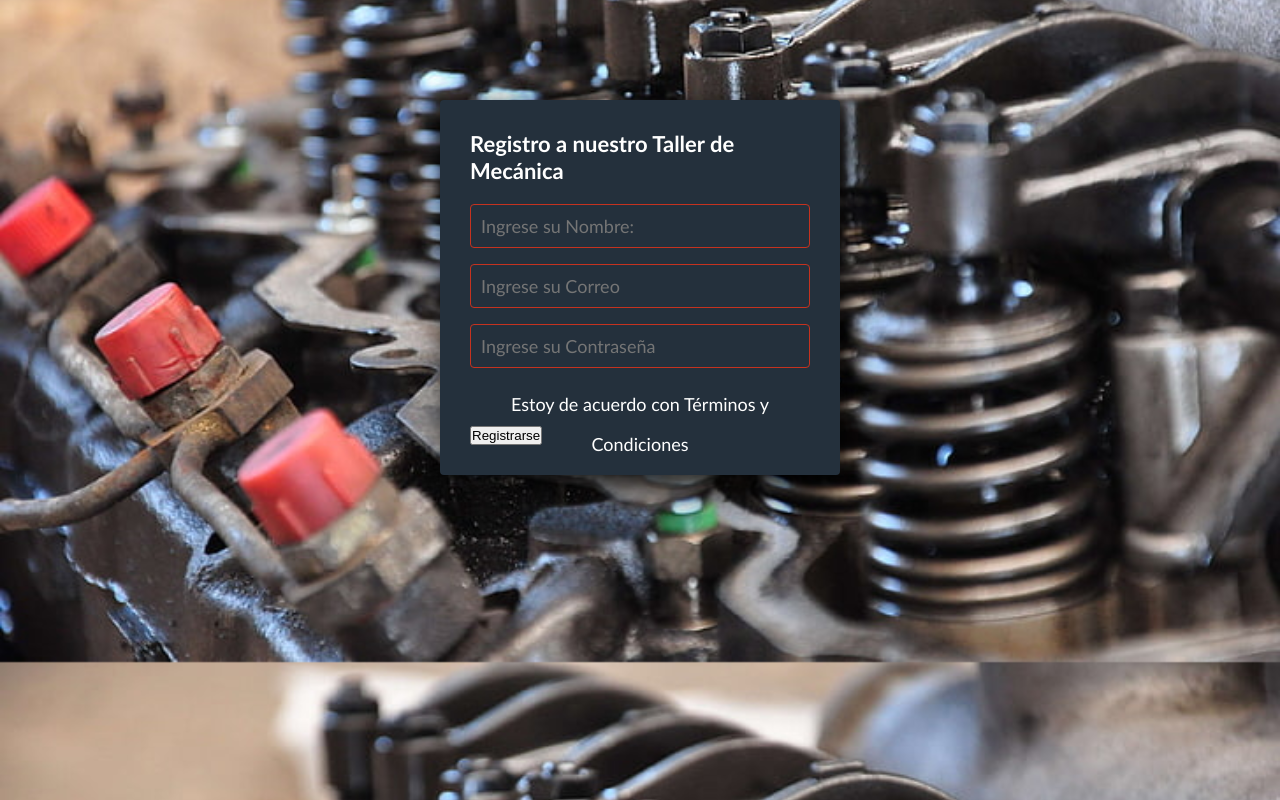
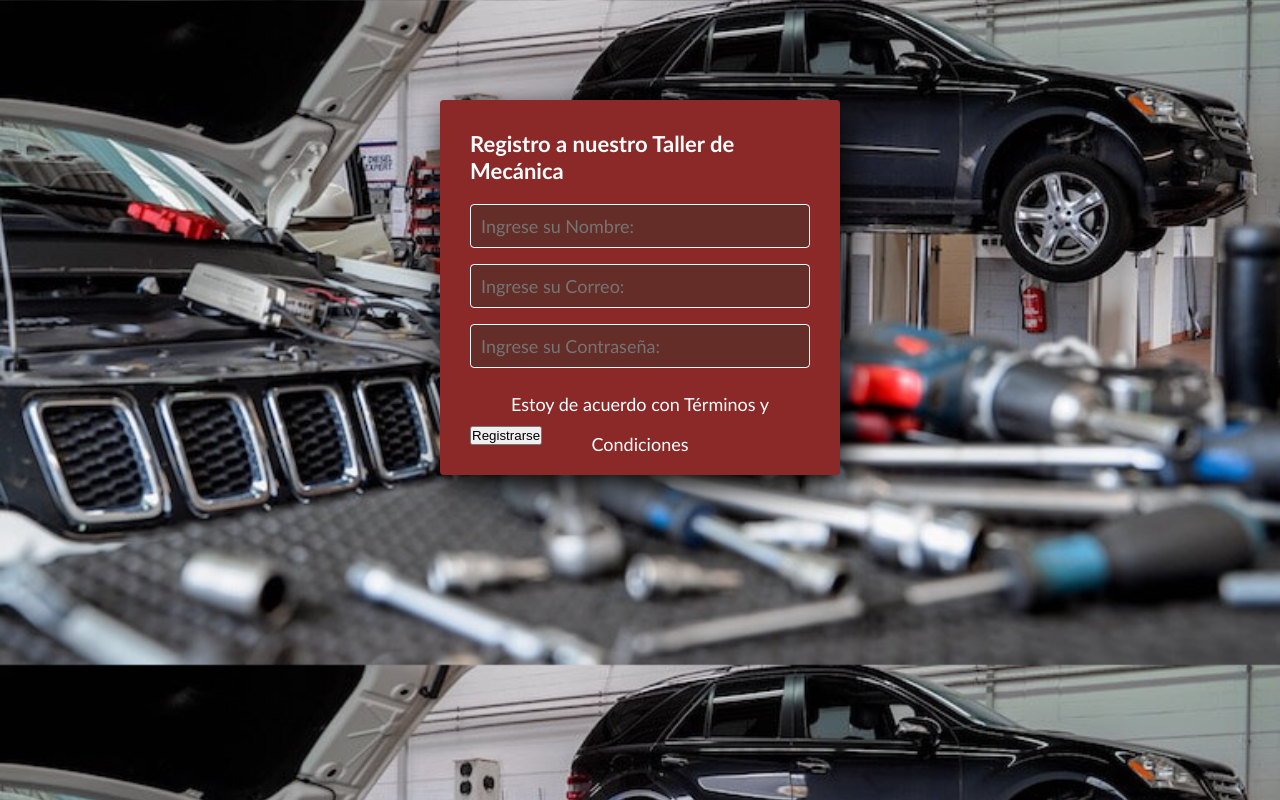
Before and after one commit to MikeRubioP/Prueba-Web, a plain HTML site: page registro.html in a window 1280 px wide. Drawn offline with Linux system fonts and the light colour scheme.

Commit message:
detalles del registro

```diff
--- a/registro.css
+++ b/registro.css
@@ -5,14 +5,14 @@
   }
 
   body {
-    background-image: url('fondo2.jpg');
+    background-image: url('fondo4.jpeg');
     background-size: cover;
-    background-position: center;
+
   }
 
   .form-register {
     width: 400px;
-    background: #24303c;
+    background: #8b2929;
     padding: 30px;
     margin: auto;
     margin-top: 100px;
@@ -29,11 +29,11 @@
 
   .controls {
     width: 100%;
-    background: #24303c;
+    background: #642d28;
     padding: 10px;
     border-radius: 4px;
     margin-bottom: 16px;
-    border: 1px solid #c5321f;
+    border: 1px solid #ffffff;
     font-family: 'calibri';
     font-size: 18px;
     color: white;
--- a/registro.html
+++ b/registro.html
@@ -5,19 +5,22 @@
   <meta name="viewport" content="width=device-width, initial-scale=1.0">
   <meta http-equiv="X-UA-Compatible" content="ie=edge">
   <link rel="stylesheet" href="registro.css">
+
   <title>Registro</title>
   <link href="https://mecanicosadomicilio.com/wp-content/uploads/2022/10/MECANICOS-LOGO.png" rel="icon">
 
 </head>
 
 <body>
+
   <section class="form-register">
     <h4>Registro a nuestro Taller de Mecánica</h4>
-    <input class="controls" type="text" name="nombres" id="nombres" placeholder="Ingrese su Nombre:">
-    <input class="controls" type="email" name="correo" id="correo" placeholder="Ingrese su Correo">
-    <input class="controls" type="password" name="correo" id="correo" placeholder="Ingrese su Contraseña">
-    <p>Estoy de acuerdo con <a href="#">Términos y Condiciones</a></p>
+    <input class="controls" type="text" name="nombres" id="nombres" placeholder="Ingrese su Nombre:" required>
+    <input class="controls" type="email" name="correo" id="correo" placeholder="Ingrese su Correo:" required>
+    <input class="controls" type="password" name="correo" id="correo" placeholder="Ingrese su Contraseña:"required>
+    <p>Estoy de acuerdo con <a href="https://www.macroplastics.com/images/docs/Terminos-y-Condiciones-de-Venta.pdf">Términos y Condiciones</a></p>
     <a href="index.html"><button>Registrarse</button></a>
+
 
 
   </section>
```
Also changed, not shown: index.html (+20 -6 lines), fondo3.jpg (added), fondo4.jpeg (added).
